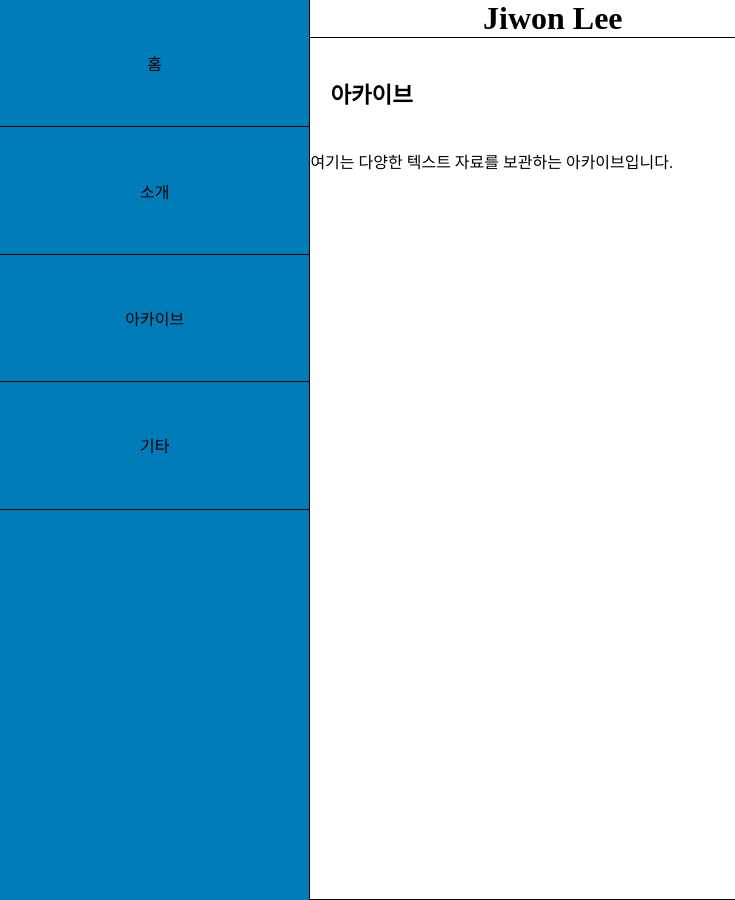
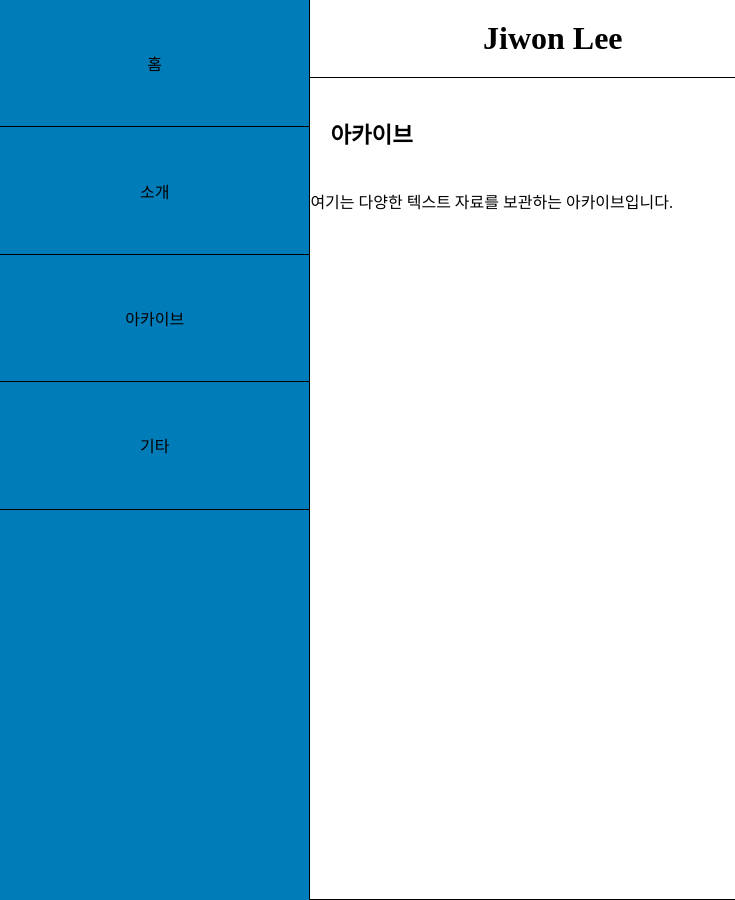
Before and after one commit to LfayeJ/archives, a Jekyll site: the page built from index.html, in a window 1280 px wide. Shown: the whole page, without its empty margins (0-735 px from the left). Built offline with Jekyll 4.4.1, drawn with Linux system fonts in a browser that asks for light colours; some web fonts are replaced.

Commit message:
Update styles.css

```diff
--- a/assets/css/styles.css
+++ b/assets/css/styles.css
@@ -34,6 +34,12 @@ a:hover {
 
 p {
   margin-bottom: 1em;
+}
+
+h1 {
+  padding: 20px;
+  margin: 20px;
+
 }
 
 h2 {
```
